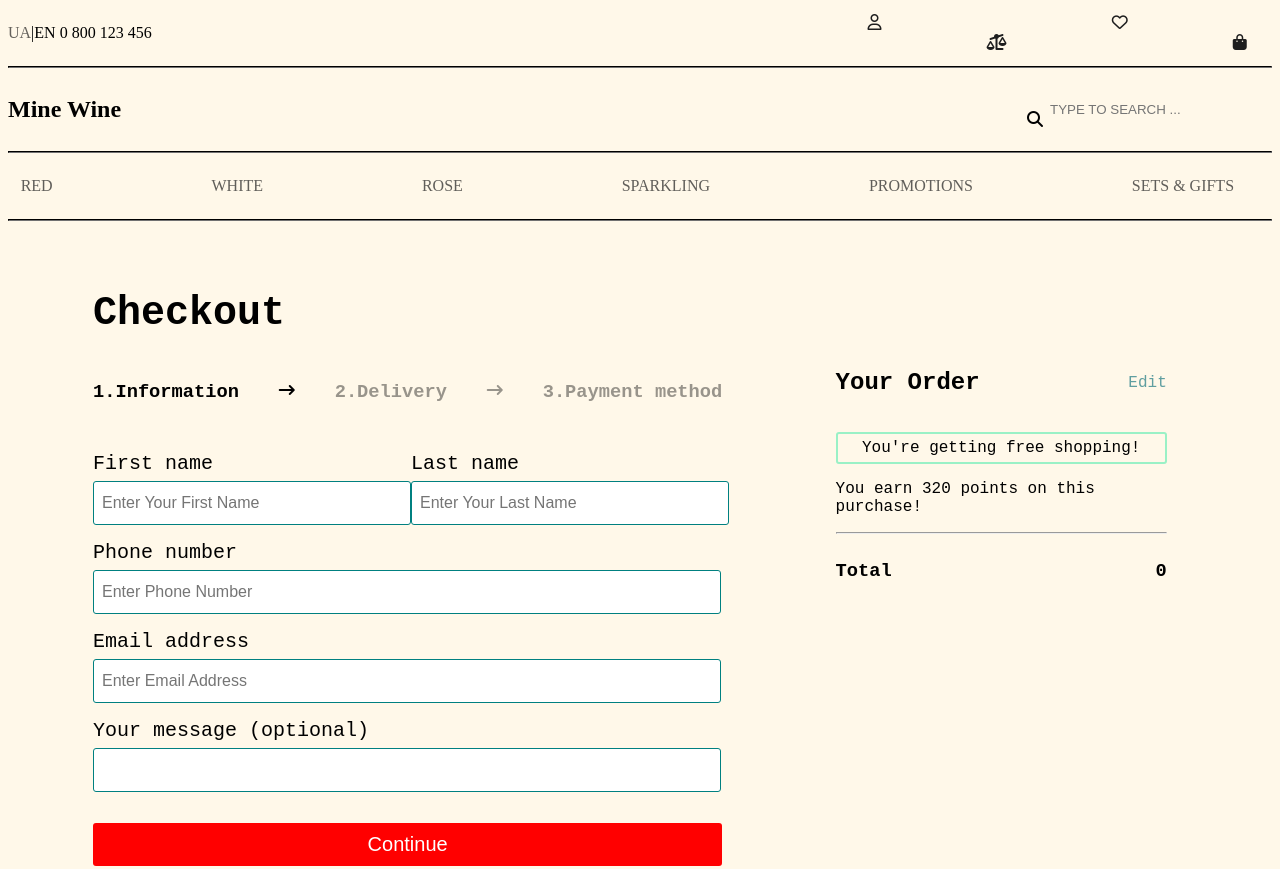
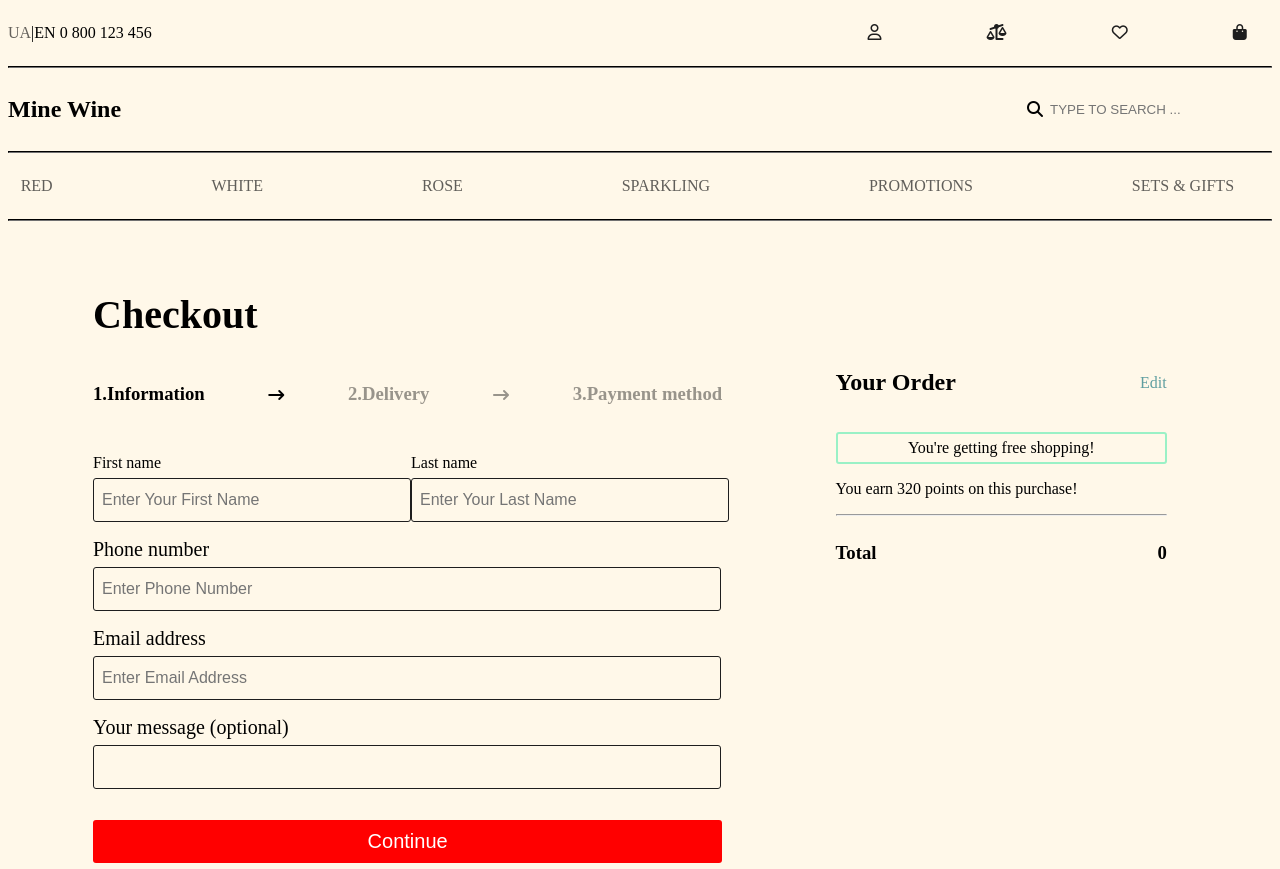
Before and after one commit to nikitaGupta2106/Online-Wine-Shop, a plain HTML site: page info.html in a window 1280 px wide. Shown: the top 869 px of the page. Drawn offline with Linux system fonts and the light colour scheme.

Commit message:
Done with few more things

```diff
--- a/header.js
+++ b/header.js
@@ -3,7 +3,7 @@ const navbar = () => {
     <div id="upper">
     <p id="content"><span id="ua">UA</span>|EN 0 800 123 456</p>
     <div id ="symbols">
-        <a class="logos" href="index.html"><i class="fa-regular fa-user"></i></i></a>
+        <a class="logos" href="./SignIn/signin.html"><i class="fa-regular fa-user"></i></i></a>
         <a class="logos" href="search.html"><i class="fa-solid fa-scale-unbalanced"></i></a>
         <a class="logos" href="index.html"><i class="fa-regular fa-heart"></i></a>
         <a class="logos" href="index.html"> <i class="fa-solid fa-bag-shopping"></i></a>
@@ -12,7 +12,7 @@ const navbar = () => {
 <hr id="hr">
 <div class="main-header">
     <div class="header-main-div">
-        <h2>Mine Wine</h2>
+        <h2 onclick="window.location.href='index.html';" style="cursor:pointer">Mine Wine</h2>
     </div>
     <div class="header-options-div">
         <a href="#"><p>RED</p></a>
--- a/info.html
+++ b/info.html
@@ -11,7 +11,7 @@
     <style>
         body{
             background-color: #fff8e9;
-            font-family: 'PT Mono', monospace;
+            font-family: 'PT Mono';
         }
         #info{
             padding: 30px 80px;
@@ -53,10 +53,10 @@
             padding: 5px;
             border-radius: 3px;
         }
-        h1{
+        #h1{
             font-size: 40px;
         }
-        label{
+        #label{
             font-size: 20px;
         }
         #firstName,#lastName,#number,#email,#text{
@@ -65,7 +65,7 @@
             margin-bottom: 16px;
             width: 97%;
             border-radius: 3px;
-            border: 1px solid teal;
+            border: 1px solid #1e1e1e;
             font-size: 16px;
         }
         #details{
@@ -90,9 +90,7 @@
             color: whitesmoke;
             background-color: brown;
         }
-        .fa-solid{
-            margin-top: 20px;
-        }
+
 
         #image img{
             width: 60%;
@@ -129,6 +127,18 @@
             justify-content: space-between;
         }
 
+        input{
+            background: none;
+        }
+
+        input:active{
+            background: none;
+        }
+
+        #topLeft i{
+            margin-top: 23px;
+        }
+
     </style>
 </head>
 <header id="header"></header>
@@ -137,7 +147,7 @@
     <div id="info">
         <div id="left">
             <div>
-                <h1>Checkout</h1>
+                <h1 id="h1">Checkout</h1>
             </div>
         <div id="topLeft">
             <h3>1.Information</h3>
@@ -158,11 +168,11 @@
                         <input type="text" id="lastName" placeholder="Enter Your Last Name">
                     </div>
                 </div>
-                <label for="">Phone number</label><br>
+                <label  id="label" for="">Phone number</label><br>
                 <input type="text" id="number" placeholder="Enter Phone Number"><br>
-                <label for="">Email address</label><br>
+                <label  id="label" for="">Email address</label><br>
                 <input type="text" placeholder="Enter Email Address" id="email"><br>
-                <label for="">Your message (optional)</label><br>
+                <label id="label"  for="">Your message (optional)</label><br>
                 <input type="text" id="text">
                 <button id="submit">Continue</button>
             </form>
```
Also changed, not shown: deliveryPage.html (+2 -1 lines).
